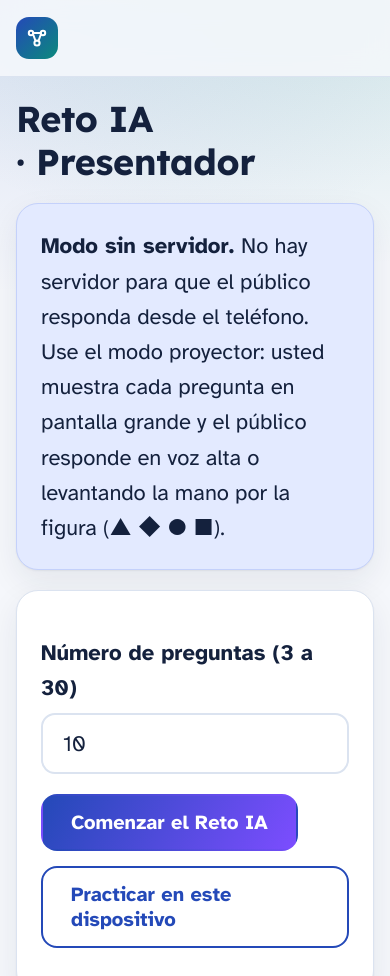
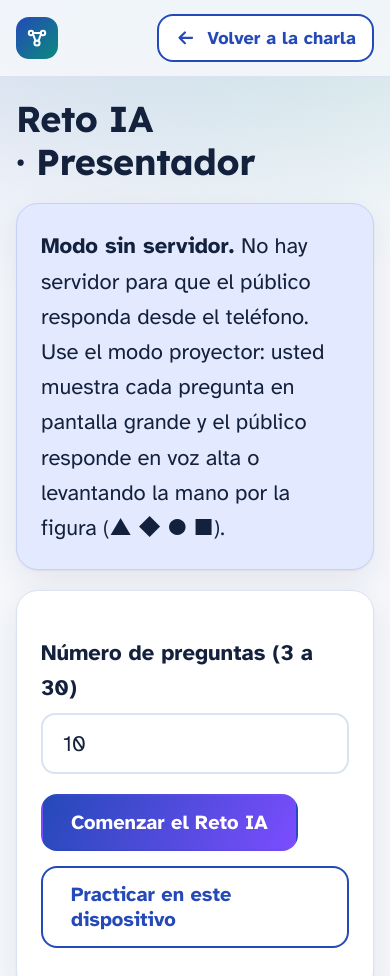
Before and after one commit to abigailavendano/IA-para-todos, a website: page presentador.html in a window 390 px wide. Shown: the top 976 px of the page. Drawn offline with Linux system fonts and the light colour scheme; no server answers.

Commit message:
Botón «Volver a la charla» en las pantallas del Reto IA

```diff
--- a/css/quiz.css
+++ b/css/quiz.css
@@ -293,6 +293,12 @@ body.quiz {
     margin: .5rem 0 1rem
 }
 
+.top .volver {
+    margin-left: auto;
+    min-height: 48px;
+    padding: .5rem 1.1rem
+}
+
 @media(max-width:650px) {
 
     .ans,
@@ -300,4 +306,13 @@ body.quiz {
     .row {
         grid-template-columns: 1fr
     }
+
+    .top .volver {
+        padding: .5rem .8rem;
+        font-size: .9rem
+    }
+
+    .top .brand small {
+        display: none
+    }
 }
--- a/presentador.html
+++ b/presentador.html
@@ -20,6 +20,7 @@
                 <span class="brand-mark" aria-hidden="true"><svg viewBox="0 0 24 24" fill="none" stroke="currentColor" stroke-width="2" stroke-linecap="round"><circle cx="6" cy="7" r="2.2" /><circle cx="18" cy="7" r="2.2" /><circle cx="12" cy="17" r="2.6" /><path d="M8 8.2 10.6 15M16 8.2 13.4 15M8.2 7h7.6" /></svg></span>
                 <span>IA para todos<small>Reto IA</small></span>
             </a>
+            <a class="btn ghost volver" href="index.html"><svg viewBox="0 0 24 24" fill="none" stroke="currentColor" stroke-width="2.4" stroke-linecap="round" stroke-linejoin="round" aria-hidden="true"><path d="M19 12H5M11 6l-6 6 6 6" /></svg>Volver a la charla</a>
         </div>
     </header>
     <main class="qwrap wide big">
```
Also changed, not shown: quiz.html (+1 -0 lines).
